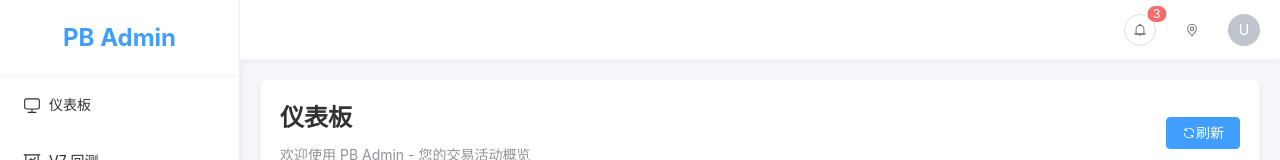
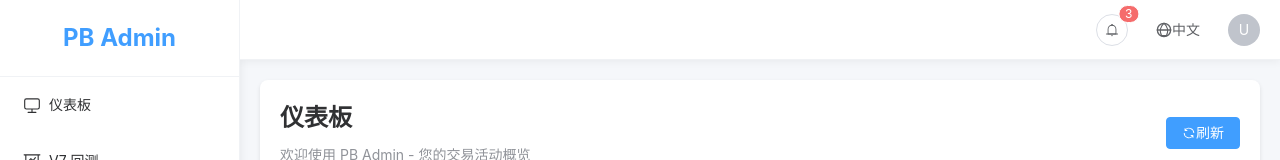
Before and after one commit to Praying/dashboard, a Vue app: page / in a window 1280 px wide. Shown: the top 160 px of the page. Built offline with nearby package versions, Linux system fonts and the light colour scheme; no server answers.

Commit message:
lang switch with icon

```diff
--- /dev/null
+++ b/src/components/icons/GlobeIcon.vue
@@ -0,0 +1,23 @@
+<template>
+  <svg
+    xmlns="http://www.w3.org/2000/svg"
+    width="24"
+    height="24"
+    viewBox="0 0 24 24"
+    fill="none"
+    stroke="currentColor"
+    stroke-width="2"
+    stroke-linecap="round"
+    stroke-linejoin="round"
+  >
+    <circle cx="12" cy="12" r="10"></circle>
+    <line x1="2" y1="12" x2="22" y2="12"></line>
+    <path
+      d="M12 2a15.3 15.3 0 0 1 4 18 15.3 15.3 0 0 1-8 0 15.3 15.3 0 0 1 4-18z"
+    ></path>
+  </svg>
+</template>
+
+<script setup lang="ts">
+// Simple SVG icon component
+</script>
--- a/src/layouts/MainLayout.vue
+++ b/src/layouts/MainLayout.vue
@@ -52,14 +52,15 @@
             <!-- 语言切换组件 -->
             <el-dropdown trigger="click" @command="handleLanguageChange">
               <div class="language-switcher">
-                <el-button circle>
-                  <el-icon><Location /></el-icon>
+                <el-button text class="language-btn">
+                  <GlobeIcon class="globe-icon" />
+                  <span class="language-text">{{ languageText }}</span>
                 </el-button>
               </div>
               <template #dropdown>
                 <el-dropdown-menu>
-                  <el-dropdown-item command="zh" :class="{ active: currentLanguage === 'zh' }">中文</el-dropdown-item>
-                  <el-dropdown-item command="en" :class="{ active: currentLanguage === 'en' }">English</el-dropdown-item>
+                  <el-dropdown-item command="zh" :class="{ active: currentLanguage === 'zh' }"> 中文</el-dropdown-item>
+                  <el-dropdown-item command="en" :class="{ active: currentLanguage === 'en' }"> English</el-dropdown-item>
                 </el-dropdown-menu>
               </template>
             </el-dropdown>
@@ -93,7 +94,8 @@
 <script setup lang="ts">
 import { ref, computed, onMounted, watch } from 'vue'
 import { useRoute, useRouter } from 'vue-router'
-import { Monitor, DataLine, TrendCharts, VideoPlay, Key, Setting, Bell, Location } from '@element-plus/icons-vue'
+import { Monitor, DataLine, TrendCharts, VideoPlay, Key, Setting, Bell } from '@element-plus/icons-vue'
+import GlobeIcon from '@/components/icons/GlobeIcon.vue'
 import { useAuthStore } from '@/store/auth'
 import { useI18n } from 'vue-i18n'
 import { ElMessage } from 'element-plus'
@@ -112,6 +114,11 @@ const activeMenu = computed(() => {
 
 // 当前语言
 const currentLanguage = ref(locale.value)
+
+// 语言显示文本
+const languageText = computed(() => {
+  return currentLanguage.value === 'zh' ? '中文' : 'English'
+})
 
 // 用户头像
 const userAvatar = ref('')
@@ -240,12 +247,30 @@ onMounted(() => {
 .language-switcher {
   cursor: pointer;
 
-  .el-button {
-    border: none;
-    background: transparent;
+  .language-btn {
+    padding: 0 8px; /* 调整内边距 */
+    height: 32px;
+    display: flex;
+    align-items: center;
+    justify-content: center;
+    gap: 6px; /* 优化图标和文字的间距 */
+    color: #606266; /* 使用更柔和的文字颜色 */
+    border-radius: 4px; /* 添加轻微圆角 */
+    transition: background-color 0.2s ease-in-out; /* 优化过渡效果 */
+
+    .language-text {
+      font-size: 14px;
+      font-weight: 500; /* 略微加粗字体 */
+    }
+
+    .globe-icon {
+      width: 16px; /* 优化图标大小 */
+      height: 16px;
+      color: currentColor;
+    }
 
     &:hover {
-      background: rgba(64, 158, 255, 0.1);
+      background-color: #f0f2f5; /* 使用更深的hover背景色 */
     }
   }
 }
```
